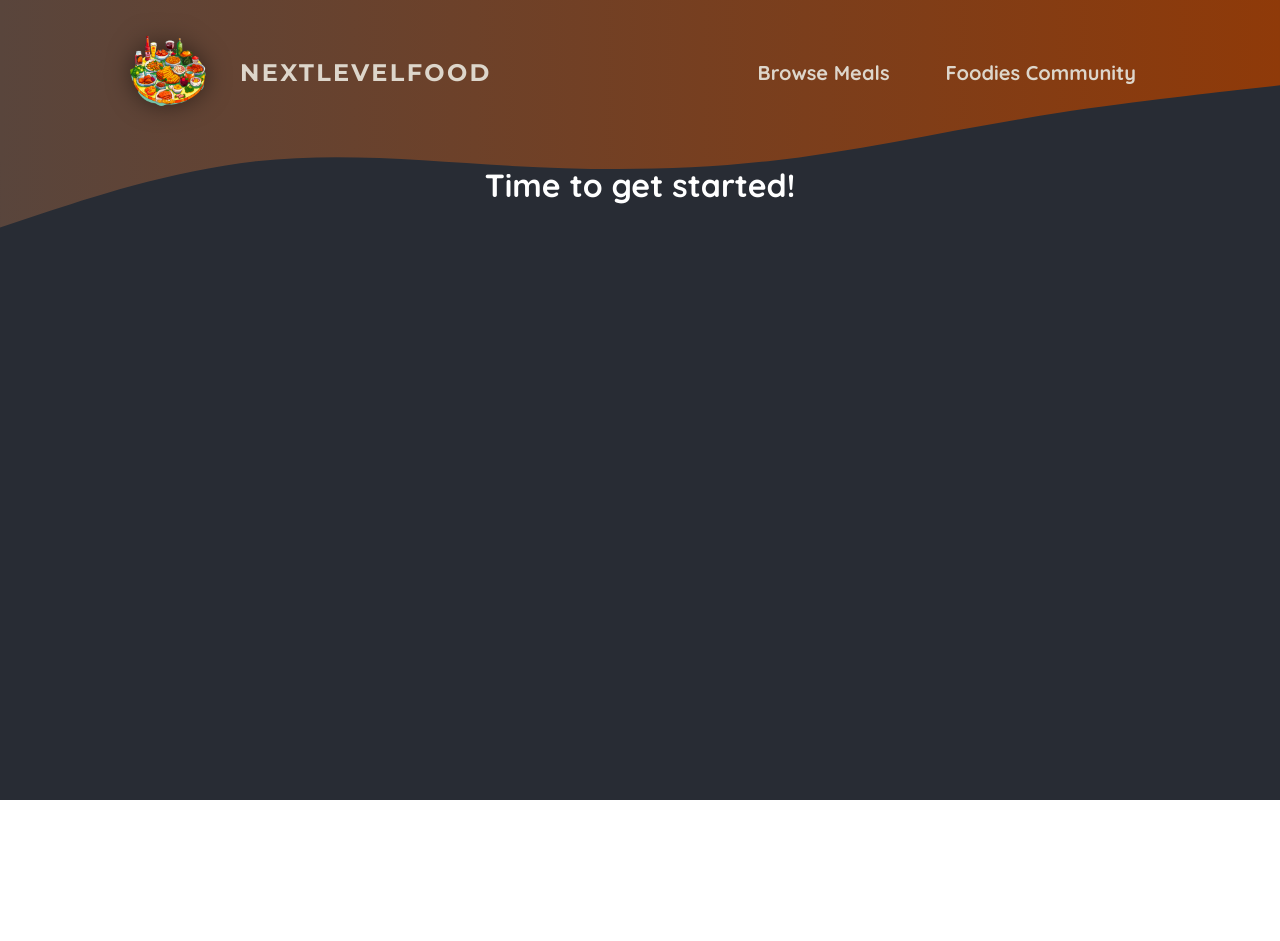
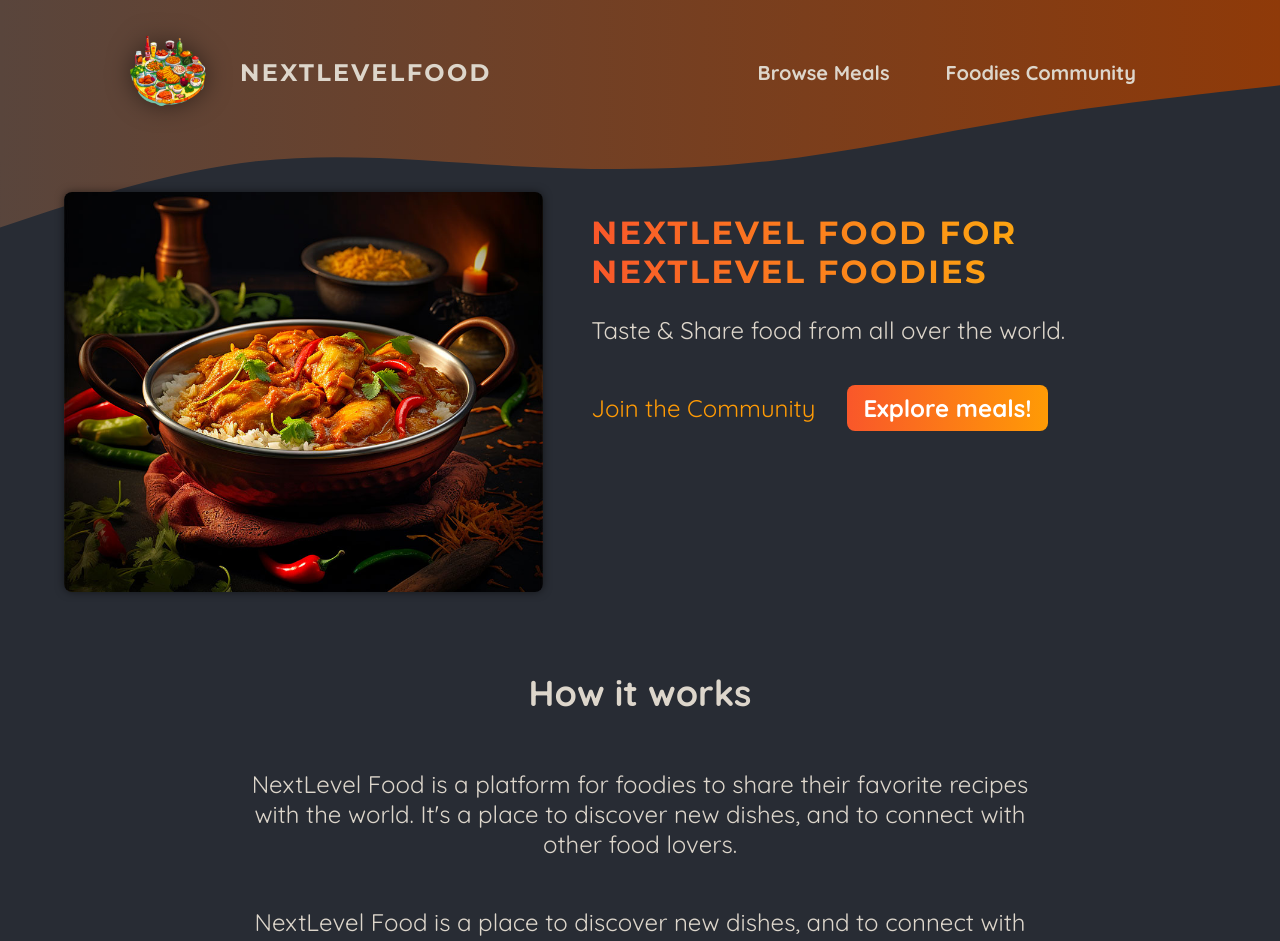
Before and after one commit to idkhtoc/next-level-food, a Next.js app: page / in a window 1280 px wide. Shown: the top 941 px of the page. Before the commit the page ends 800 px from the top, so only its background shows below. Built offline with nearby package versions, Linux system fonts and the light colour scheme.

Commit message:
Adds main page information and home slideshow component for this page

```diff
--- a/app/page.jsx
+++ b/app/page.jsx
@@ -1,11 +1,56 @@
 import Link from 'next/link';
+
+import styles from './page.module.css';
+
+import HomeSlideshow from '@/components/home-slideshow';
 
 export default function Home() {
 	return (
-		<main>
-			<h1 style={{ color: 'white', textAlign: 'center' }}>
-				Time to get started!
-			</h1>
-		</main>
+		<>
+			<header className={styles.header}>
+				<div className={styles.slideshow}>
+					<HomeSlideshow />
+				</div>
+				<div>
+					<div className={styles.hero}>
+						<h1>NextLevel Food for NextLevel Foodies</h1>
+						<p>Taste & Share food from all over the world.</p>
+					</div>
+					<div className={styles.cta}>
+						<Link href='/community'>Join the Community</Link>
+						<Link href='/meals'>Explore meals!</Link>
+					</div>
+				</div>
+			</header>
+			<main className={styles.main}>
+				<section>
+					<h2>How it works</h2>
+					<p>
+						NextLevel Food is a platform for foodies to share their
+						favorite recipes with the world. It&apos;s a place to
+						discover new dishes, and to connect with other food
+						lovers.
+					</p>
+					<p>
+						NextLevel Food is a place to discover new dishes, and to
+						connect with other food lovers.
+					</p>
+				</section>
+
+				<section>
+					<h2>Why NextLevel Food?</h2>
+					<p>
+						NextLevel Food is a platform for foodies to share their
+						favorite recipes with the world. It&apos;s a place to
+						discover new dishes, and to connect with other food
+						lovers.
+					</p>
+					<p>
+						NextLevel Food is a place to discover new dishes, and to
+						connect with other food lovers.
+					</p>
+				</section>
+			</main>
+		</>
 	);
 }
--- /dev/null
+++ b/app/page.module.css
@@ -0,0 +1,75 @@
+.header {
+	display: flex;
+	gap: 3rem;
+	margin: 3rem auto;
+	width: 90%;
+	max-width: 75rem;
+}
+
+.slideshow {
+	width: 40rem;
+	height: 25rem;
+}
+
+.hero {
+	color: #ddd6cb;
+	font-size: 1.5rem;
+}
+
+.hero h1 {
+	font-size: 2rem;
+	font-weight: bold;
+	font-family: 'Montserrat', sans-serif;
+	letter-spacing: 0.15rem;
+	text-transform: uppercase;
+	background: linear-gradient(90deg, #f9572a, #ffc905);
+	background-clip: text;
+	-webkit-background-clip: text;
+	-webkit-text-fill-color: transparent;
+}
+
+.cta {
+	font-size: 1.5rem;
+	display: flex;
+	gap: 1rem;
+}
+
+.cta a {
+	display: inline-block;
+	margin-top: 1rem;
+	padding: 0.5rem 1rem;
+	border-radius: 0.5rem;
+	background: linear-gradient(90deg, #f9572a, #ff9b05);
+	color: #ffffff;
+	font-weight: bold;
+	text-decoration: none;
+}
+
+.cta a:hover,
+.cta a:active {
+	background: linear-gradient(90deg, #fd4715, #f9b241);
+}
+
+.cta a:first-child {
+	background: transparent;
+	font-weight: normal;
+	color: #ff9b05;
+	padding-left: 0;
+}
+
+.cta a:first-child:hover,
+.cta a:first-child:active {
+	background: transparent;
+	color: #f9b241;
+}
+
+.main section {
+	display: flex;
+	flex-direction: column;
+	color: #ddd6cb;
+	font-size: 1.5rem;
+	max-width: 50rem;
+	width: 90%;
+	margin: 2rem auto;
+	text-align: center;
+}
--- /dev/null
+++ b/components/home-slideshow/index.jsx
@@ -0,0 +1,50 @@
+'use client';
+
+import { useEffect, useState } from 'react';
+import Image from 'next/image';
+
+import burgerImg from '@/assets/burger.jpg';
+import curryImg from '@/assets/curry.jpg';
+import dumplingsImg from '@/assets/dumplings.jpg';
+import macncheeseImg from '@/assets/macncheese.jpg';
+import pizzaImg from '@/assets/pizza.jpg';
+import schnitzelImg from '@/assets/schnitzel.jpg';
+import tomatoSaladImg from '@/assets/tomato-salad.jpg';
+import styles from './index.module.css';
+
+const images = [
+	{ image: burgerImg, alt: 'A delicious, juicy burger' },
+	{ image: curryImg, alt: 'A delicious, spicy curry' },
+	{ image: dumplingsImg, alt: 'Steamed dumplings' },
+	{ image: macncheeseImg, alt: 'Mac and cheese' },
+	{ image: pizzaImg, alt: 'A delicious pizza' },
+	{ image: schnitzelImg, alt: 'A delicious schnitzel' },
+	{ image: tomatoSaladImg, alt: 'A delicious tomato salad' },
+];
+
+export default function HomeSlideshow() {
+	const [currentImageIndex, setCurrentImageIndex] = useState(0);
+
+	useEffect(() => {
+		const interval = setInterval(() => {
+			setCurrentImageIndex((prevIndex) =>
+				prevIndex < images.length - 1 ? prevIndex + 1 : 0
+			);
+		}, 5000);
+
+		return () => clearInterval(interval);
+	}, []);
+
+	return (
+		<div className={styles.slideshow}>
+			{images.map((image, index) => (
+				<Image
+					key={index}
+					src={image.image}
+					className={index === currentImageIndex ? styles.active : ''}
+					alt={image.alt}
+				/>
+			))}
+		</div>
+	);
+}
--- /dev/null
+++ b/components/home-slideshow/index.module.css
@@ -0,0 +1,26 @@
+.slideshow {
+	position: relative;
+	width: 100%;
+	height: 100%;
+	border-radius: 8px;
+	overflow: hidden;
+	box-shadow: 0 0 0.5rem rgba(0, 0, 0, 0.5);
+}
+
+.slideshow img {
+	width: 100%;
+	height: 100%;
+	object-fit: cover;
+	position: absolute;
+	top: 0;
+	left: 0;
+	opacity: 0;
+	transform: scale(1.1) translateX(-1rem) rotate(-5deg);
+	transition: all 0.5s ease-in-out;
+}
+
+.slideshow .active {
+	z-index: 1;
+	opacity: 1;
+	transform: scale(1) translateX(0) rotate(0);
+}
```
